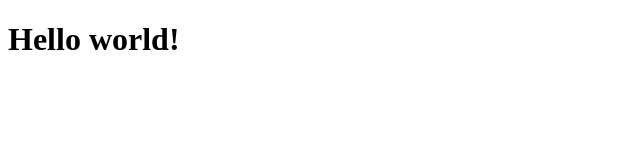
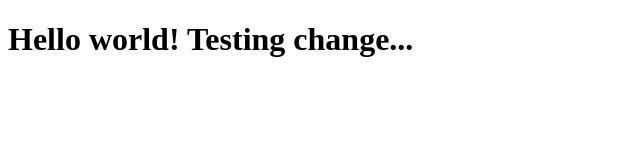
Before and after one commit to matias-portainer/docker-compose-stack, a plain HTML site: page static/index.html in a window 1280 px wide. Shown: the whole page, without its empty margins (0-640 px from the left). Drawn offline with Linux system fonts and the light colour scheme.

Commit message:
Update index.html

```diff
--- a/static/index.html
+++ b/static/index.html
@@ -2,6 +2,6 @@
 <html>
 	<head></head>
 	<body>
-		<h1>Hello world!</h1>
+		<h1>Hello world! Testing change...</h1>
 	</body>
 </html>
```
